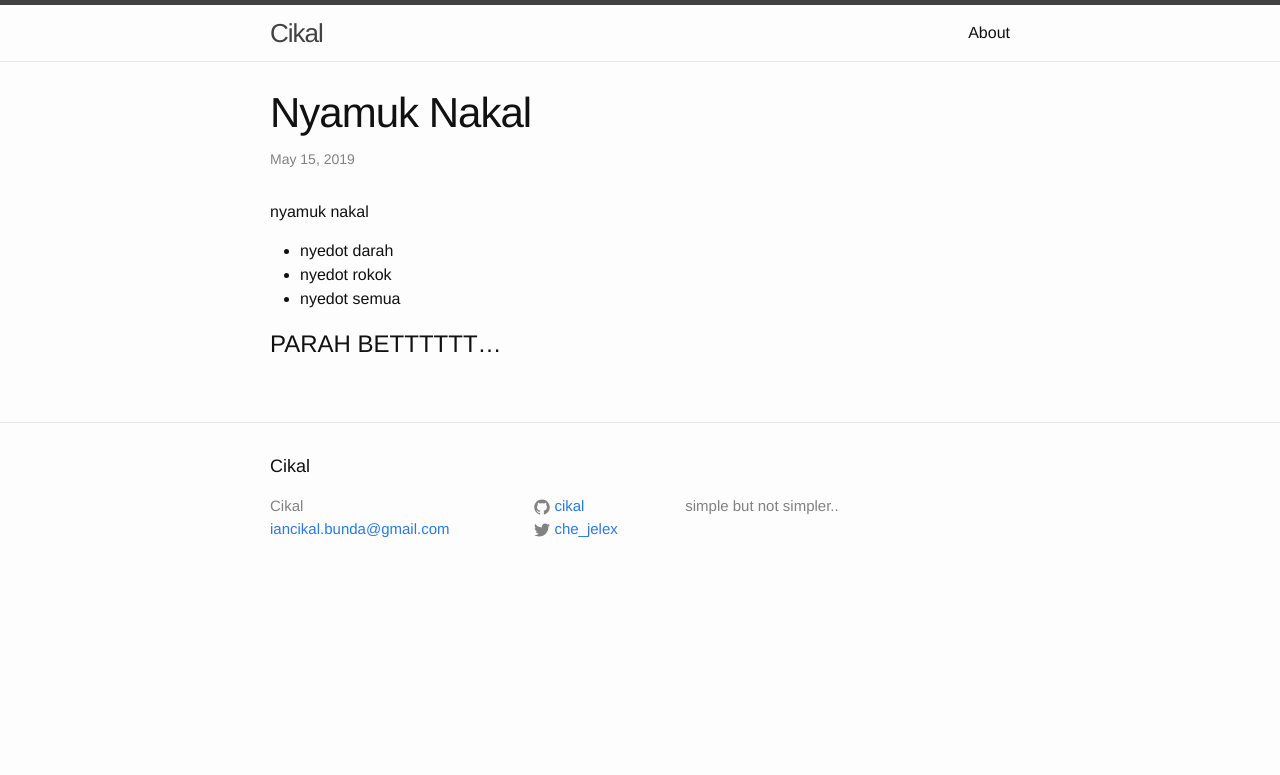
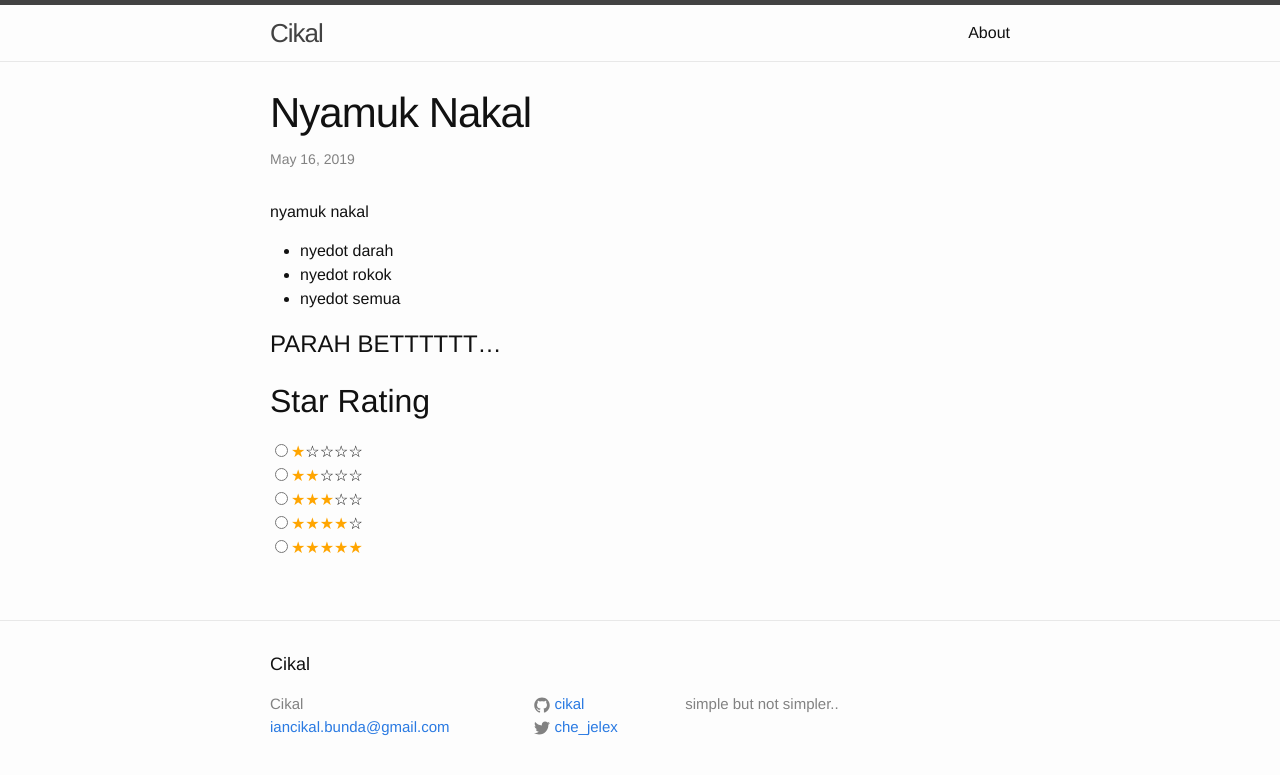
Before and after one commit to cikal/cikal.github.io, a Jekyll site: the page built from _posts/2019-05-16-nyamuk.markdown, in a window 1280 px wide. Shown: the top 775 px of the page. Built offline with Jekyll 4.4.1, drawn with Linux system fonts in a browser that asks for light colours.

Commit message:
update post

```diff
--- a/_includes/head.html
+++ b/_includes/head.html
@@ -9,4 +9,9 @@
   <link rel="stylesheet" href="{{ "/css/main.css" | prepend: site.baseurl }}">
   <link rel="canonical" href="{{ page.url | replace:'index.html','' | prepend: site.baseurl | prepend: site.url }}">
   <link rel="alternate" type="application/rss+xml" title="{{ site.title }}" href="{{ "/feed.xml" | prepend: site.baseurl | prepend: site.url }}">
+  <style>
+	.rate {
+		color: orange;
+	}
+  </style>
 </head>
--- a/_posts/2019-05-16-nyamuk.markdown
+++ b/_posts/2019-05-16-nyamuk.markdown
@@ -11,3 +11,20 @@ nyamuk nakal
 - nyedot semua
 
 # PARAH BETTTTTT...
+
+## Star Rating
+<label>
+	<input type="radio" name="star"><span class="rate">&#9733;</span>&#9734;&#9734;&#9734;&#9734;<br>
+</label>
+<label>
+	<input type="radio" name="star"><span class="rate">&#9733;&#9733;</span>&#9734;&#9734;&#9734;<br>
+</label>
+<label>
+	<input type="radio" name="star"><span class="rate">&#9733;&#9733;&#9733;</span>&#9734;&#9734;<br>
+</label>
+<label>
+	<input type="radio" name="star"><span class="rate">&#9733;&#9733;&#9733;&#9733;</span>&#9734;<br>
+</label>
+<label>
+	<input type="radio" name="star"><span class="rate">&#9733;&#9733;&#9733;&#9733;&#9733;</span>
+</label>
```
Also changed, not shown: other parts of _posts/2019-05-16-nyamuk.markdown (+1 -1 lines).
